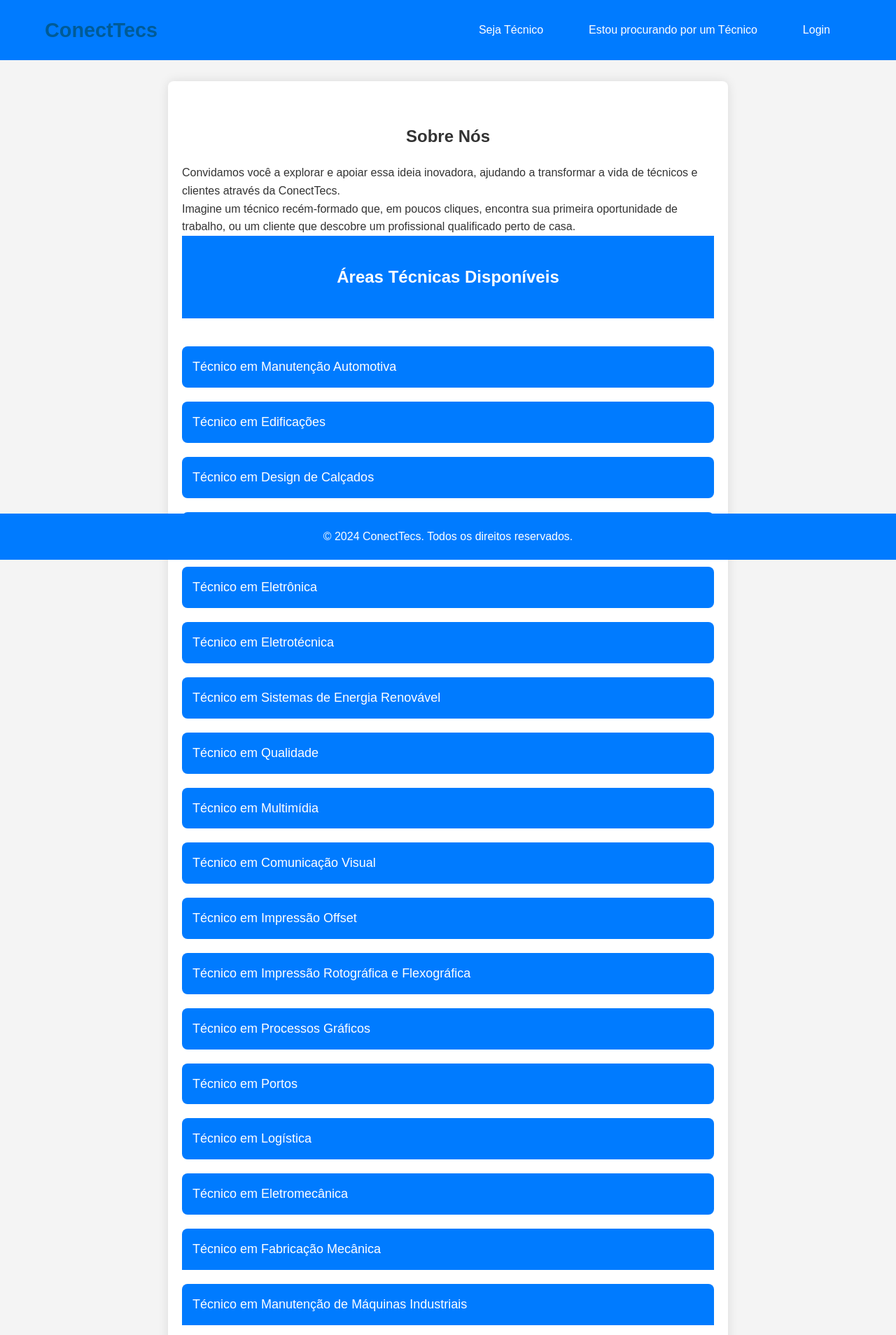
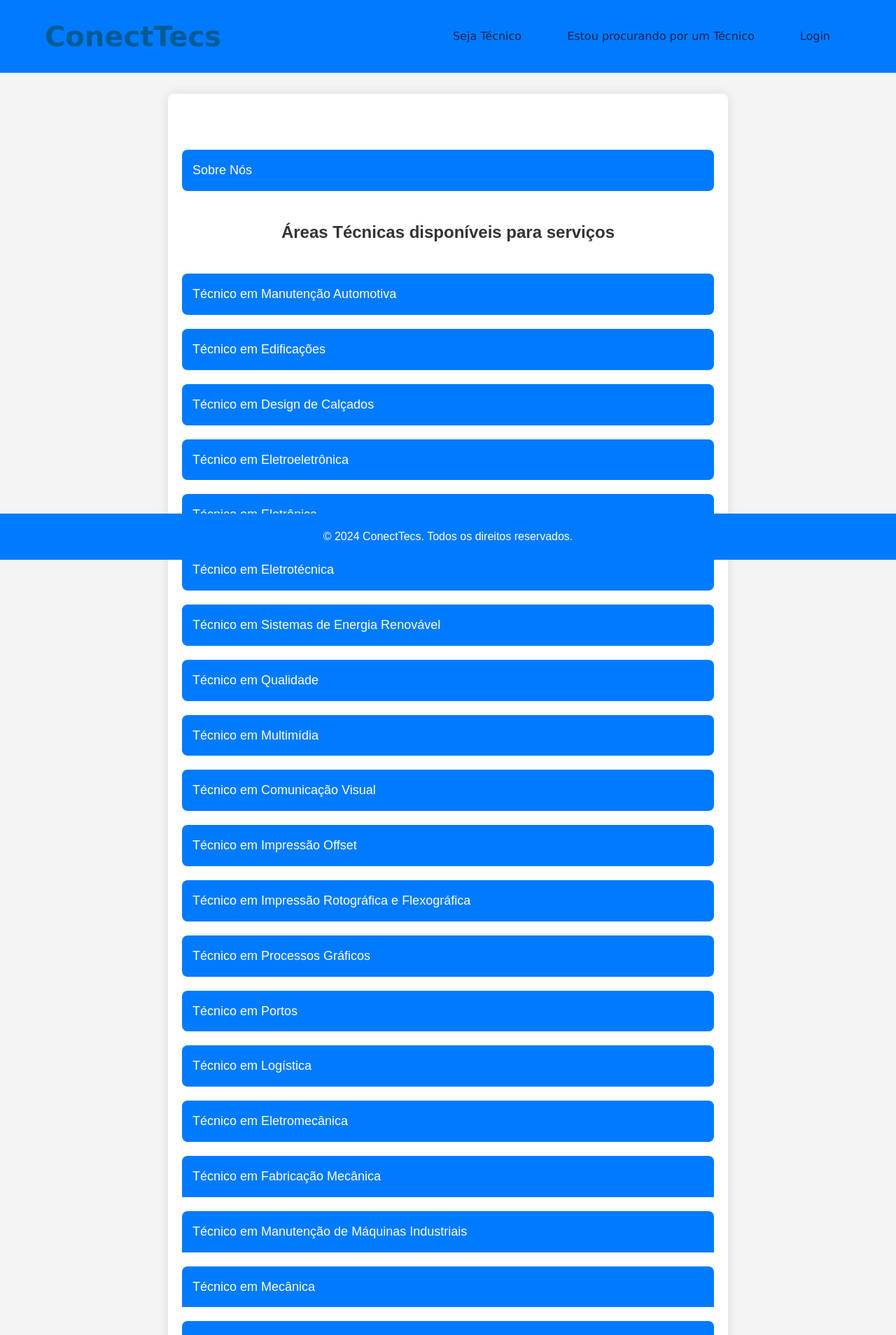
Before and after one commit to icarosantts/TCC, a PHP site: page / in a window 1280 px wide. Shown: the top 1908 px of the page at 70% size. Run offline with PHP 8.4, Linux system fonts and the light colour scheme.

Commit message:
atualização

```diff
--- a/ConectTecs/index.html
+++ b/ConectTecs/index.html
@@ -81,14 +81,20 @@
 
     <main>
         <section class="sobre">
-            <h2>Sobre Nós</h2>
-            <p>Convidamos você a explorar e apoiar essa ideia inovadora, ajudando a transformar a vida de técnicos e clientes através da ConectTecs.</p>
-            <p>Imagine um técnico recém-formado que, em poucos cliques, encontra sua primeira oportunidade de trabalho, ou um cliente que descobre um profissional qualificado perto de casa.</p>
+            <div class="accordion">
+                <div class="accordion">
+                    <div class="accordion-header">Sobre Nós</div>
+                    <div class="accordion-body">
+                        <p>Convidamos você a explorar e apoiar essa ideia inovadora, ajudando a transformar a vida de técnicos e clientes através da ConectTecs.</p>
+                        <p>Imagine um técnico recém-formado que, em poucos cliques, encontra sua primeira oportunidade de trabalho, ou um cliente que descobre um profissional qualificado perto de casa.</p>
+                        <a href="cadastro.html">Cadastre-se</a>
+                    </div>
+                </div>
         </section>
 
-        <header>
-            <h2>Áreas Técnicas Disponíveis</h2>
-        </header>
+        <section>
+            <h2>Áreas Técnicas disponíveis para serviços</h2>
+        </section>
 
         <div class="accordion">
             <div class="accordion">
--- a/ConectTecs/styles.css
+++ b/ConectTecs/styles.css
@@ -30,10 +30,11 @@
 }
 
 .logo{
-    color: #fff; /* Define a cor do texto como branca */
-    font-size: 1.8em; /* Define o tamanho da fonte */
+    color: royalblue; /* Define a cor do texto como branca */
+    font-size: 2.5em; /* Define o tamanho da fonte */
     text-decoration: none; /* Remove a linha sublinhada */
     font-weight: bold; /* Opcional: deixa o texto mais destacado */
+    font-family: 'Lucida Sans', 'Lucida Sans Regular', 'Lucida Grande', 'Lucida Sans Unicode', Geneva, Verdana, sans-serif;
 }
 
 
@@ -47,11 +48,12 @@
 }
 
 .menu .nav-links a {
-    color: #fff;
+    color: rgb(17, 34, 85);
     text-decoration: none;
     padding: 8px 15px;
     transition: background-color 0.3s ease;
     border-radius: 4px;
+    font-family: 'Lucida Sans', 'Lucida Sans Regular', 'Lucida Grande', 'Lucida Sans Unicode', Geneva, Verdana, sans-serif;
 }
 
 .menu .nav-links a:hover {
```
